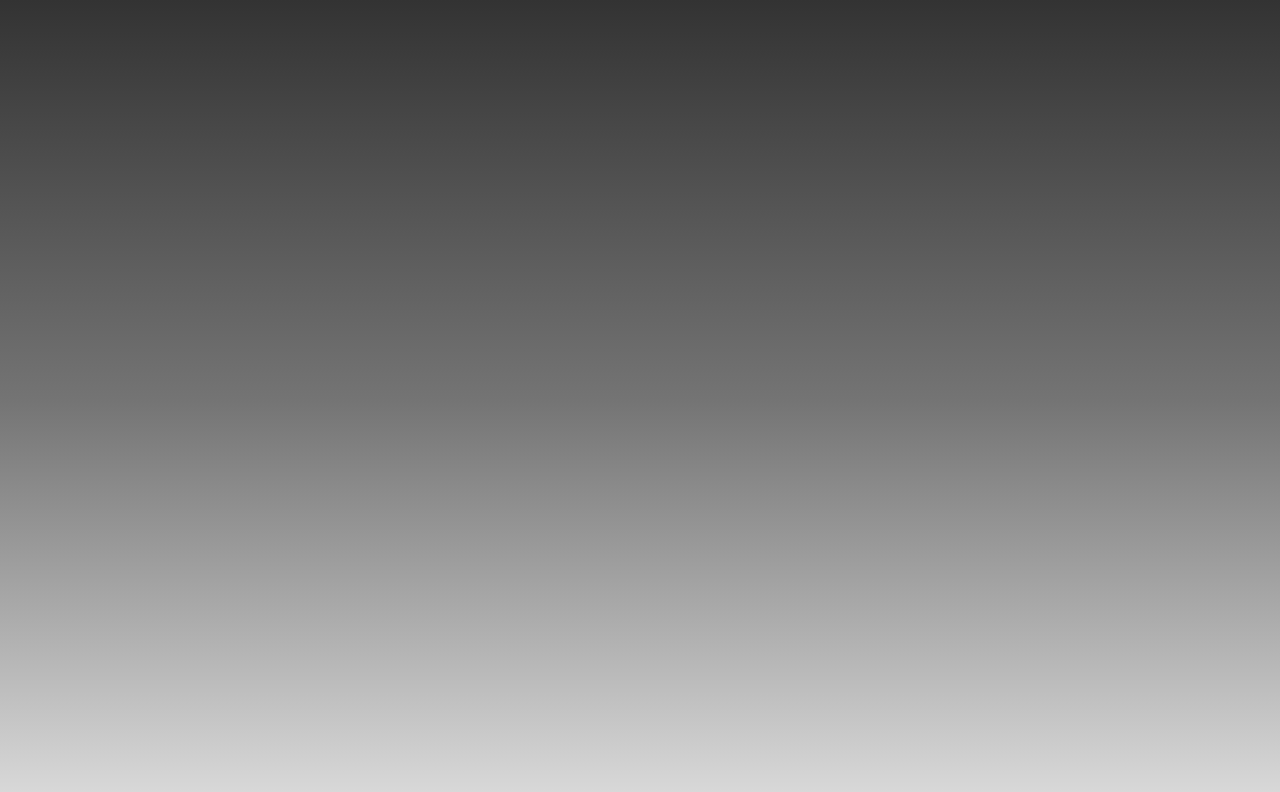
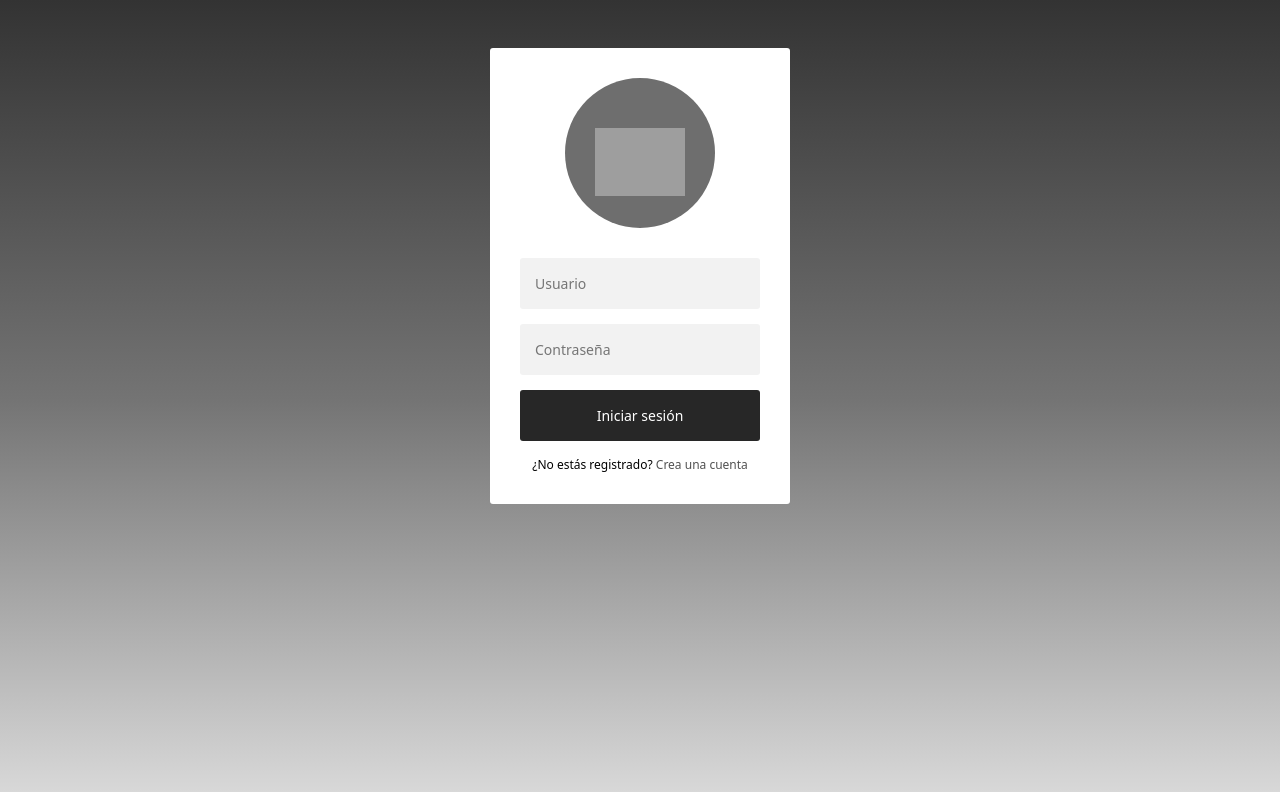
Before and after one commit to Jucaso/Proyecto-www, a React (Create React App) app in the folder frontend/: page / in a window 1280 px wide. Before the commit this address had no page. Shown: the top 792 px of the page. Built offline with nearby package versions, Linux system fonts and the light colour scheme; grey boxes are pictures that could not be loaded.

Commit message:
Corrección links

```diff
--- a/frontend/src/App.js
+++ b/frontend/src/App.js
@@ -42,7 +42,7 @@ function App() {
             </ul>
             <ul className="nav navbar-nav">
             <li className="nav-item active">
-                <a name="" id="" className="btn btn-dark" href="/login" role="button" onClick={logout}>Cerrar sesión</a>
+                <a name="" id="" className="btn btn-dark" href="/" role="button" onClick={logout}>Cerrar sesión</a>
             </li>
         </ul>
       </nav>
@@ -54,7 +54,7 @@ function App() {
             <Route path="/crear" element={<Crear/>}/>
             <Route path="/editar/:id" element={<Editar/>}/>
             <Route path="/becaDetalle/:id" element={<BecaDetalle/>}/>
-            <Route path="/login" element={<Login/>}/>
+            <Route path="/" element={<Login/>}/>
           </Routes>
         </div>
         </Router>
@@ -68,7 +68,7 @@ function App() {
             <Route path="/crear" element={<Crear/>}/>
             <Route path="/editar/:id" element={<Editar/>}/>
             <Route path="/becaDetalle/:id" element={<BecaDetalle/>}/>
-            <Route path="/login" element={<Login/>}/>
+            <Route path="/" element={<Login/>}/>
           </Routes>
         </div>
         </Router>
```
